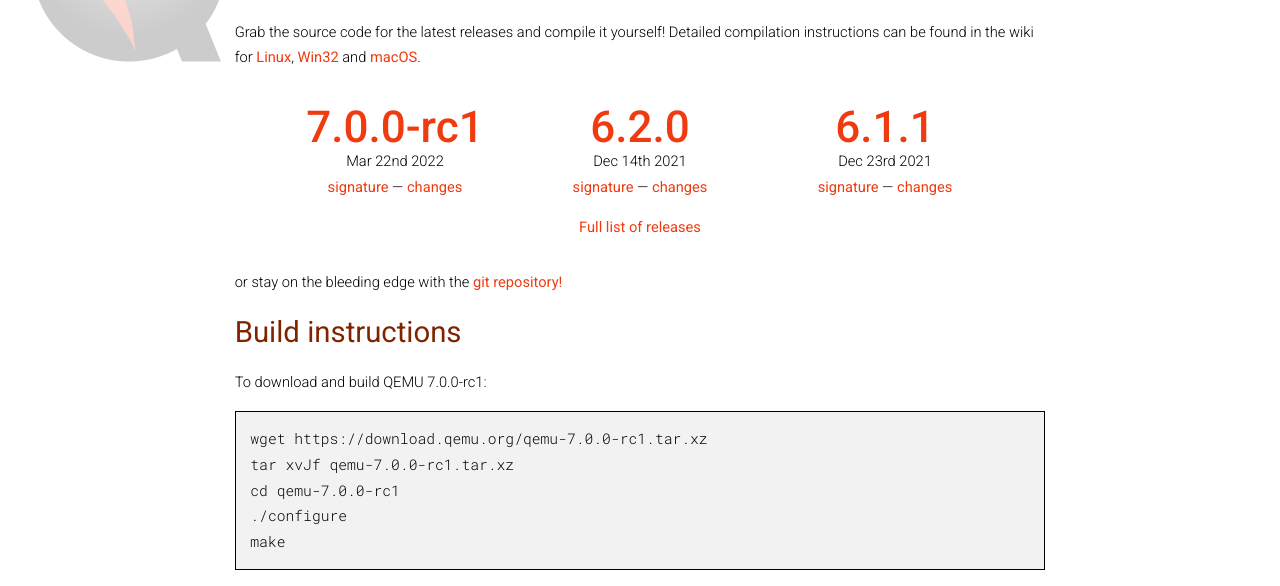
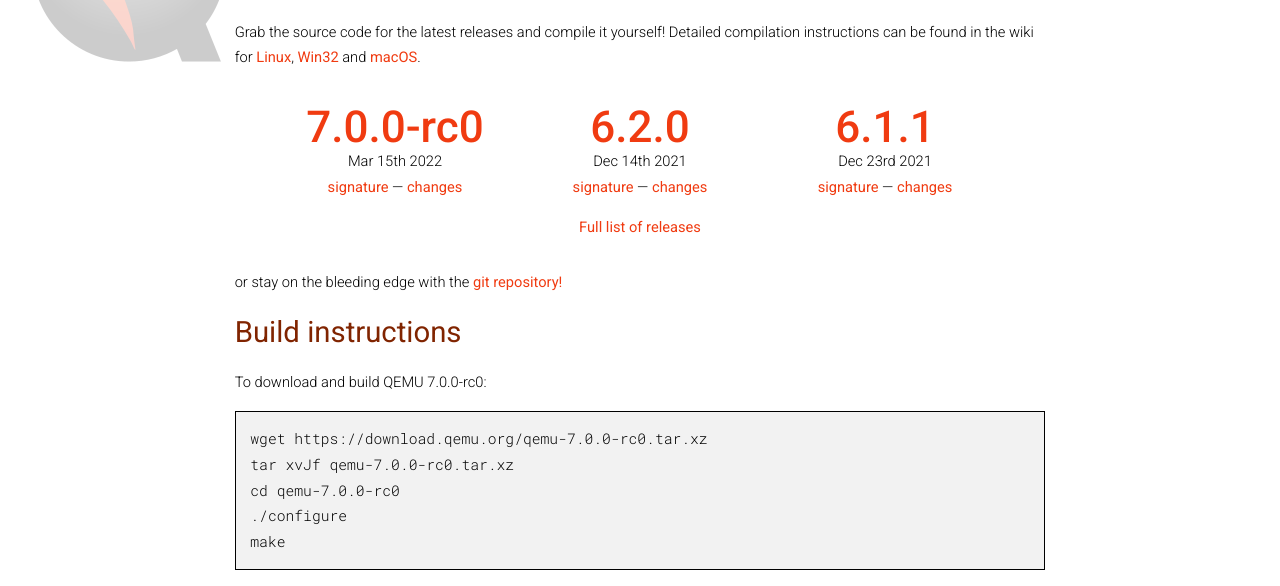
Before and after one commit to qemu/qemu-web, a Jekyll site: the page built from download.html, in a window 1280 px wide and 900 px high. Shown: the part 214-800 px from the top of the window. Built offline with Jekyll 4.4.1, drawn with Linux system fonts in a browser that asks for light colours; nearby versions of some CDN libraries.

Commit message:
Revert "add v7.0.0-rc1"
This reverts commit 9450ba5ad04f502da92dbe02c55b665bf1b638a9.

Getting the following error when attempting to download new tarball:

  This XML file does not appear to have any style information associated
  with it. The document tree is shown below.
  <Error>
  <Code>BlobNotFound</Code>
  <Message>The specified blob does not exist.
  RequestId:4bd5026e-101e-0074-3d4d-3ed59d000000
  Time:2022-03-23T00:31:31.9247572Z</Message>
  </Error>

but it's clearly present:

  mdroth@qemu:/var/www/download$ ls -l qemu-7.0.0-rc0.tar.xz
  -rw-r--r--. 1 mdroth download 125093696 Mar 15 22:50
  qemu-7.0.0-rc0.tar.xz
  mdroth@qemu:/var/www/download$ ls -l qemu-7.0.0-rc1.tar.xz
  -rw-r--r--. 1 mdroth download 125095016 Mar 22 20:31
  qemu-7.0.0-rc1.tar.xz

reverting while figuring out what the issue is.

```diff
--- a/_data/releases.yml
+++ b/_data/releases.yml
@@ -1,6 +1,6 @@
 - branch: "7.0"
-  patch: 0-rc1
-  date: "Mar 22nd 2022"
+  patch: 0-rc0
+  date: "Mar 15th 2022"
 - branch: "6.2"
   patch: 0
   date: "Dec 14th 2021"
```
